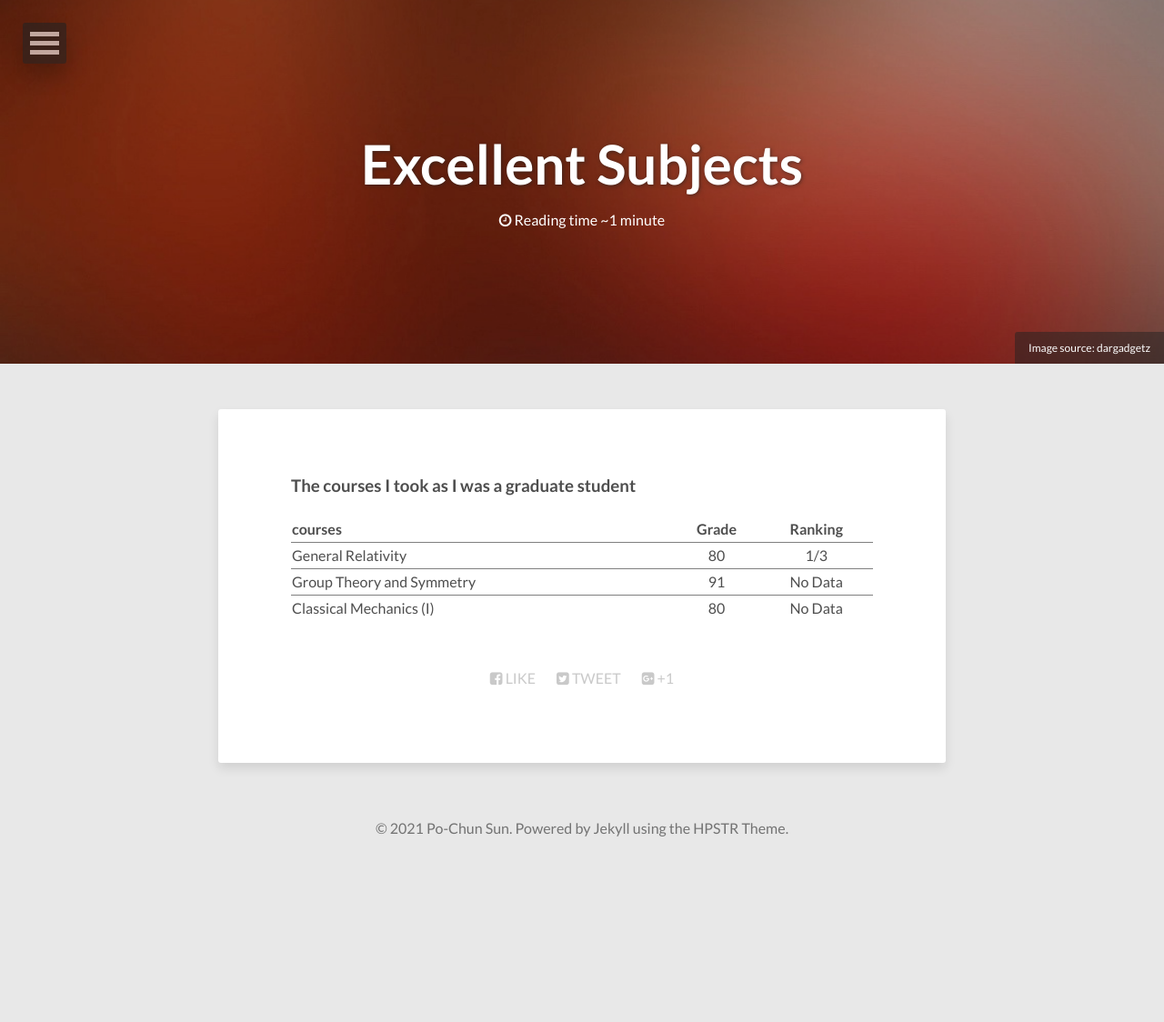
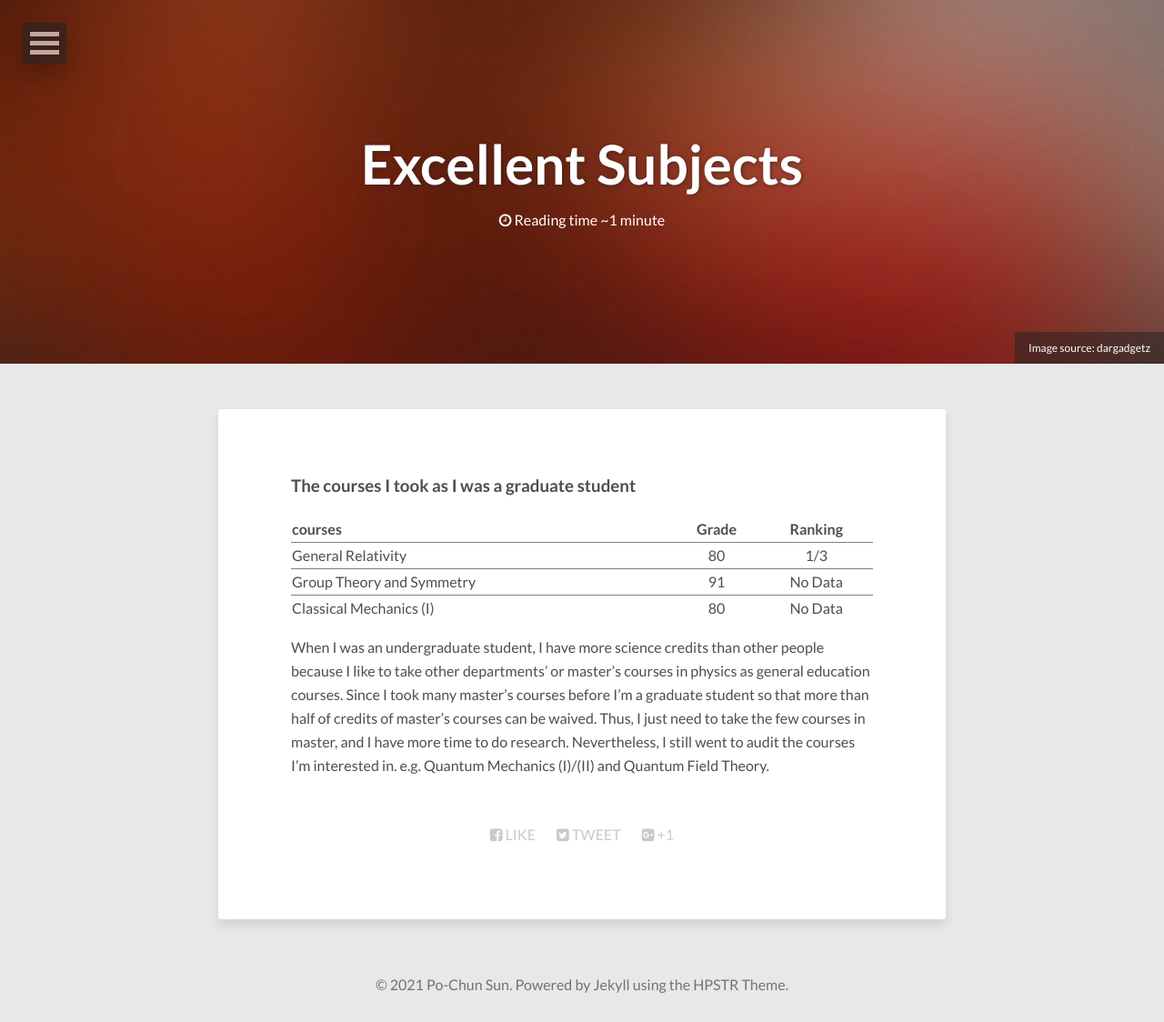
Before and after one commit to pochunsun/pochunsun.github.io, a Jekyll site: the page built from Grade-master/index.md, in a window 1280 px wide. Shown: the whole page at 91% size. Built offline with Jekyll 4.4.1, drawn with Linux system fonts in a browser that asks for light colours; nearby versions of some CDN libraries; before the commit the page ends 952 px from its top, so only the background shows below that.

Commit message:
Update index.md

```diff
--- a/Grade-master/index.md
+++ b/Grade-master/index.md
@@ -19,3 +19,5 @@ comments: false
 |:-------------------------------------------- |:-------:|:---------------------------:|
 |Classical Mechanics (I)                       |  80     |   No Data                   |
 {: rules="groups"}
+
+When I was an undergraduate student, I have more science credits than other people because I like to take other departments' or master’s courses in physics as general education courses. Since I took many master’s courses before I’m a graduate student so that more than half of credits of master’s courses can be waived. Thus, I just need to take the few courses in master, and I have more time to do research. Nevertheless, I still went to audit the courses I'm interested in. e.g. Quantum Mechanics (I)/(II) and Quantum Field Theory.
```
